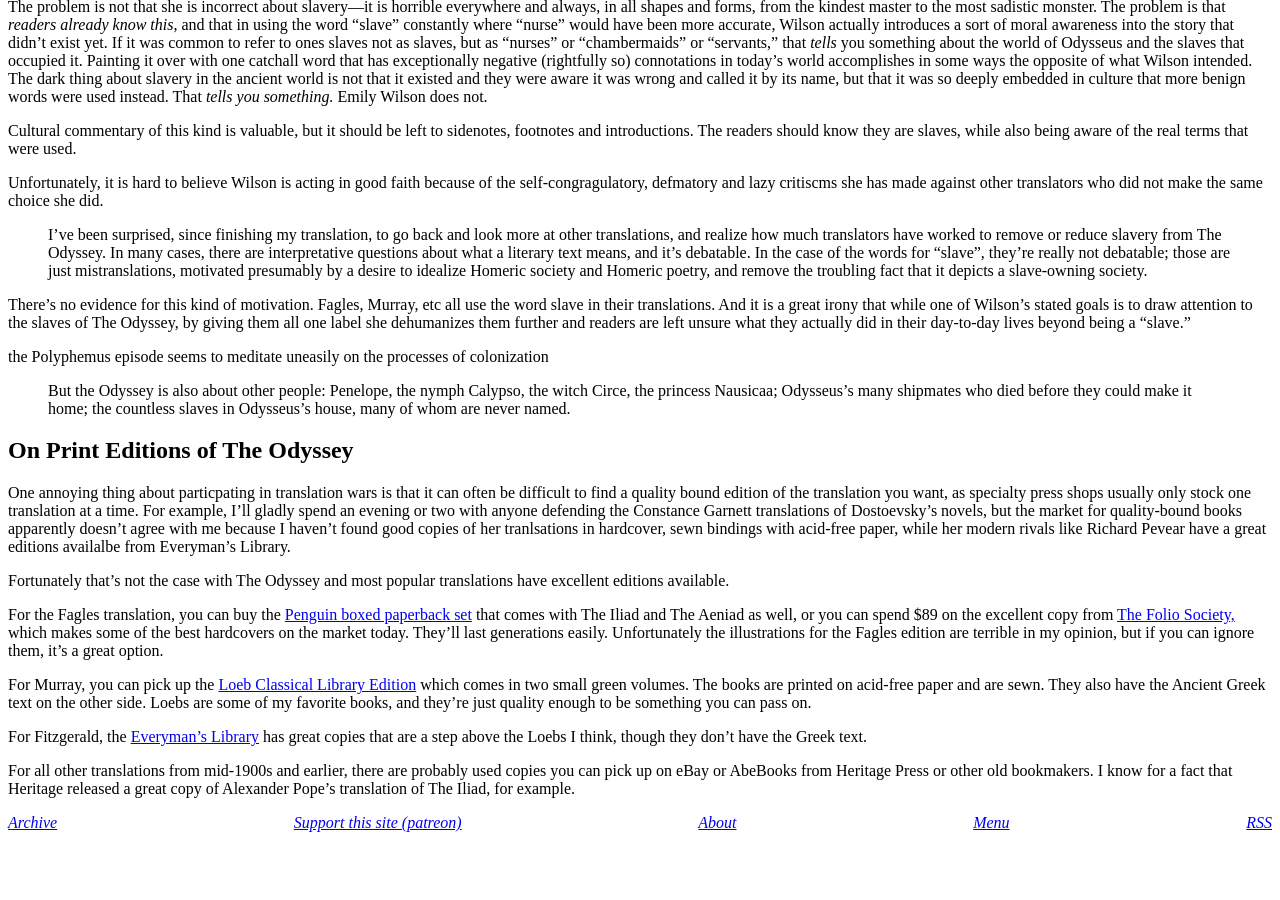
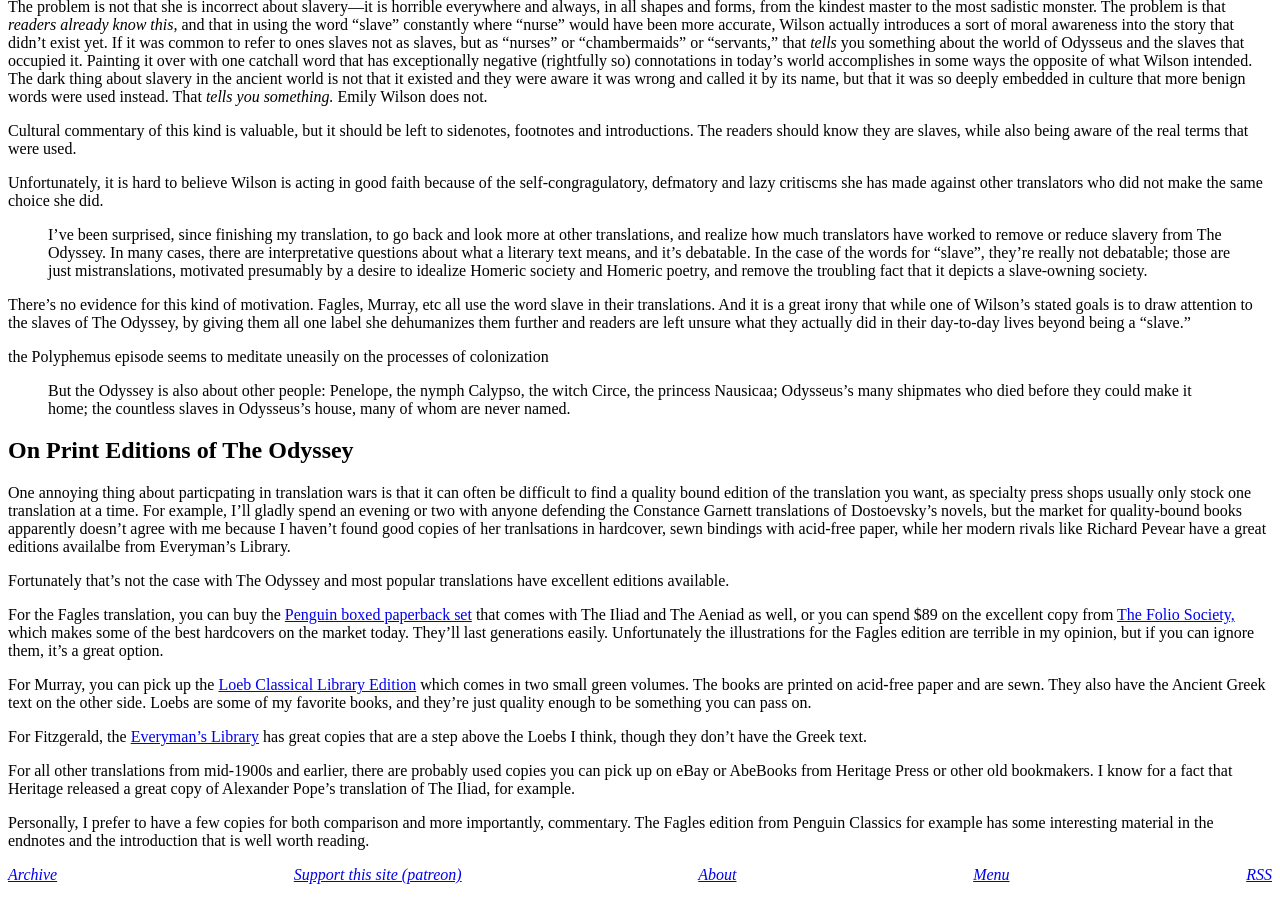
Before and after one commit to derykmakgill/website, a Jekyll site: the page built from odyssey.md, in a window 1280 px wide and 900 px high, scrolled down 1877 px. Built offline with Jekyll 4.4.1, drawn with Linux system fonts in a browser that asks for light colours; before the commit the page ends 2725 px from its top, so only the background shows below that.

Commit message:
Update odyssey.md

```diff
--- a/odyssey.md
+++ b/odyssey.md
@@ -123,3 +123,5 @@ For Murray, you can pick up the [Loeb Classical Library Edition](https://amzn.to
 For Fitzgerald, the [Everyman's Library](https://amzn.to/399ZU4g) has great copies that are a step above the Loebs I think, though they don't have the Greek text.
 
 For all other translations from mid-1900s and earlier, there are probably used copies you can pick up on eBay or AbeBooks from Heritage Press or other old bookmakers. I know for a fact that Heritage released a great copy of Alexander Pope's translation of The Iliad, for example.
+
+Personally, I prefer to have a few copies for both comparison and more importantly, commentary. The Fagles edition from Penguin Classics for example has some interesting material in the endnotes and the introduction that is well worth reading.
```
